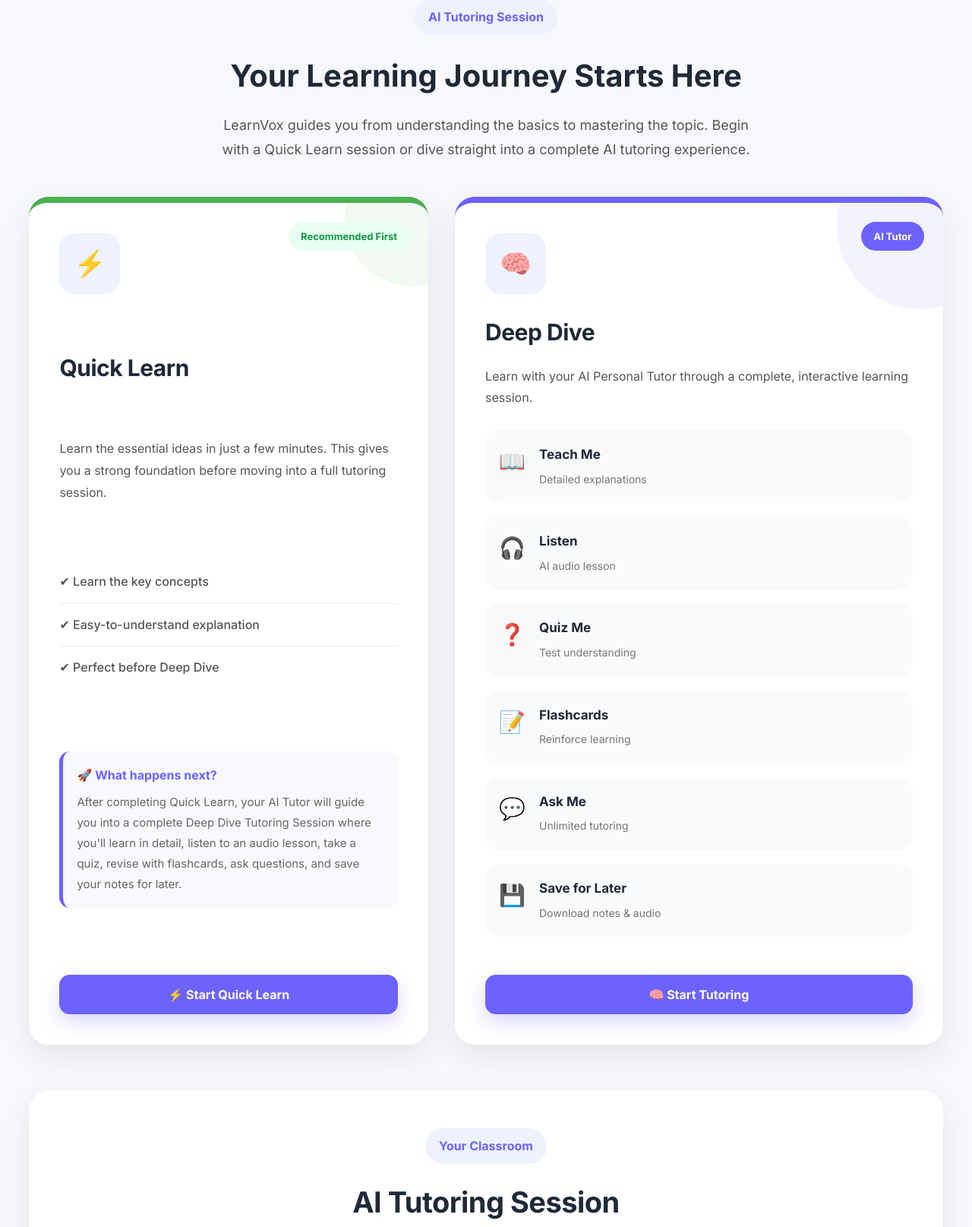
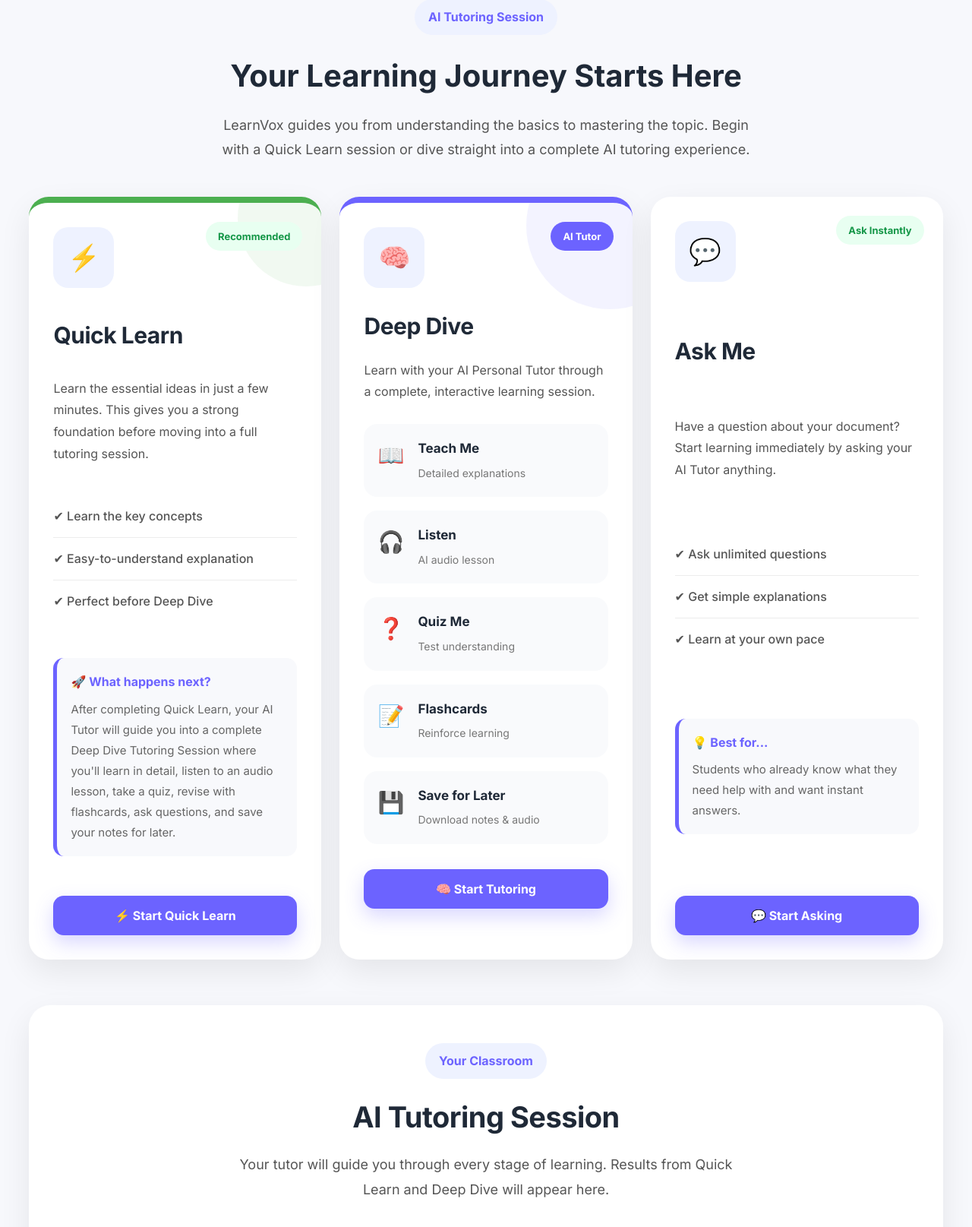
Before and after one commit to Frank-360/learnvox, a Flask app: template templates/tutor.html in a window 1280 px wide. Shown: the part 824-2439 px from the top of the page at 76% size. Run offline with Flask 3, Linux system fonts and the light colour scheme; the template is opened without the code that fills it, so the values that code supplies are empty; some libraries are stand-ins or nearby versions.

Commit message:
Redesign learning dashboard with Ask Me, improve AI Tutor engine, fix downloads, and refine learning workflow

```diff
--- a/app.py
+++ b/app.py
@@ -17,7 +17,10 @@ from utils.tutor import ask_tutor
 from utils.summarizer import generate_ai_lesson
 from utils.quick_learn import generate_quick_learn
 from utils.takeaway_generator import generate_takeaway
-from utils.lesson_export import create_lesson_doc
+from utils.lesson_export import (
+    create_lesson_doc,
+    clean_filename
+)
 from utils.tts import generate_audio
 from utils.quiz_generator import generate_quiz
 from utils.flashcard_generator import generate_flashcards
@@ -210,7 +213,14 @@ def summary():
     takeaway,
     session.get("FILE_NAME")
 )
-    audio_filename = f"audio/{session.get('FILE_NAME','lesson')}.mp3"
+
+    base_name = clean_filename(
+    os.path.splitext(
+        session.get("FILE_NAME", "lesson")
+    )[0]
+)
+
+    audio_filename = f"audio/{base_name}.mp3"
 
     audio_path = os.path.join(
         "static",
--- a/static/css/tutor.css
+++ b/static/css/tutor.css
@@ -391,14 +391,25 @@ img{
 
     display:grid;
 
-    grid-template-columns:0.9fr 1.1fr;
-
-    gap:35px;
+    grid-template-columns:repeat(3,1fr);
+
+    gap:24px;
 
     align-items:stretch;
 
 }
 
+@media(max-width:1100px){
+
+.learning-grid{
+
+    grid-template-columns:1fr;
+
+}
+
+}
+
+
 
 /*=========================================
         CARD
@@ -416,7 +427,7 @@ img{
 
     border-radius:26px;
 
-    padding:40px;
+    padding:32px;
 
     box-shadow:var(--shadow);
 
@@ -426,7 +437,13 @@ img{
 
     transition:.35s;
 
-}
+    height:100%;
+
+    min-height:650px;
+
+}
+
+
 .learning-card:hover{
 
     transform:translateY(-8px);
--- a/static/js/tutor.js
+++ b/static/js/tutor.js
@@ -277,6 +277,7 @@ output.innerHTML = `
         });
 
         const data = await response.json();
+        console.log("Audio URL:", data.audio_file);
 
         console.log(data);
 
@@ -464,7 +465,7 @@ output.innerHTML = `
                 href="${data.lesson_file}"
                 target="_blank">
 
-                📄 Download Notes
+                📄 Save Study Notes
 
             </a>
 
@@ -473,7 +474,7 @@ output.innerHTML = `
                 href="${data.audio_file}"
                 download>
 
-                🎧 Download Audio
+                🎧 Save Audio Lesson
 
             </a>
 
--- a/templates/tutor.html
+++ b/templates/tutor.html
@@ -186,8 +186,6 @@
 
         </h2>
 
-        <p>
-
              <p>
 
                 LearnVox guides you from understanding the basics to mastering the topic.
@@ -195,21 +193,17 @@
 
             </p>
 
-        </p>
-
     </div>
 
 
-
     <div class="learning-grid">
-
         <!-- QUICK LEARN -->
 
         <div class="learning-card quick-card">
 
             <span class="card-badge">
 
-                Recommended First
+                Recommended
 
             </span>
 
@@ -364,22 +358,7 @@
                     </div>
 
                 </div>
-
-                <div class="feature">
-
-                    <span>💬</span>
-
-                    <div>
-
-                        <strong>Ask Me</strong>
-
-                        <small>Unlimited tutoring</small>
-
-                    </div>
-
-                </div>
-
-                <div class="feature">
+ <div class="feature">
 
                     <span>💾</span>
 
@@ -393,9 +372,7 @@
 
                 </div>
 
-            </div>
-
-            <button
+                <button
 
                 class="primary-btn"
 
@@ -405,11 +382,83 @@
 
             </button>
 
-        </div>
+            </div> <!-- END deep-features -->
+
+</div> <!-- END Deep Dive Card -->
+
+<!-- ASK ME -->
+
+<div class="learning-card ask-card">
+
+    <span class="card-badge">
+
+        Ask Instantly
+
+    </span>
+
+    <div class="mode-icon">
+
+        💬
 
     </div>
 
+    <h3>
+
+        Ask Me
+
+    </h3>
+
+    <p>
+
+        Have a question about your document?
+
+        Start learning immediately by asking your AI Tutor anything.
+
+    </p>
+
+    <div class="feature-list">
+
+        <div>✔ Ask unlimited questions</div>
+
+        <div>✔ Get simple explanations</div>
+
+        <div>✔ Learn at your own pace</div>
+
+    </div>
+
+    <div class="next-step">
+
+        <strong>
+
+            💡 Best for...
+
+        </strong>
+
+        <p>
+
+            Students who already know what they need help with and
+            want instant answers.
+
+        </p>
+
+    </div>
+
+
+    <button
+    class="primary-btn"
+    onclick="document.getElementById('question').focus()">
+
+    💬 Start Asking
+
+</button>
+
+</div> <!-- END Ask Me Card -->
+
+</div> <!-- END learning-grid -->
+
 </section>
+
+
 <!-- =========================================
             LEARNING WORKSPACE
 ========================================== -->
@@ -588,94 +637,6 @@
 
     </div>
 
-</section>
-
-
-
-
-
-<!-- =========================================
-                SAVE FOR LATER
-========================================== -->
-
-<section class="downloads">
-
-    <div class="download-card">
-
-        <div class="download-icon">
-
-            📄
-
-        </div>
-
-        <div>
-
-            <h3>
-
-                Notes
-
-            </h3>
-
-            <p>
-
-                Download today's notes for offline revision.
-
-            </p>
-
-        </div>
-
-        <button
-
-            class="secondary-btn">
-
-            Download
-
-        </button>
-
-    </div>
-
-
-
-
-
-    <div class="download-card">
-
-        <div class="download-icon">
-
-            🎧
-
-        </div>
-
-        <div>
-
-            <h3>
-
-                Listen Offline
-
-            </h3>
-
-            <p>
-
-                Continue learning anywhere by listening offline.
-
-            </p>
-
-        </div>
-
-        <button
-
-            class="secondary-btn">
-
-            Download
-
-        </button>
-
-    </div>
-
-</section>
-
-
-
 <!-- =========================================
                 FOOTER
 ========================================== -->
```
Also changed, not shown: utils/lesson_export.py (+11 -7 lines), 4 other files.
